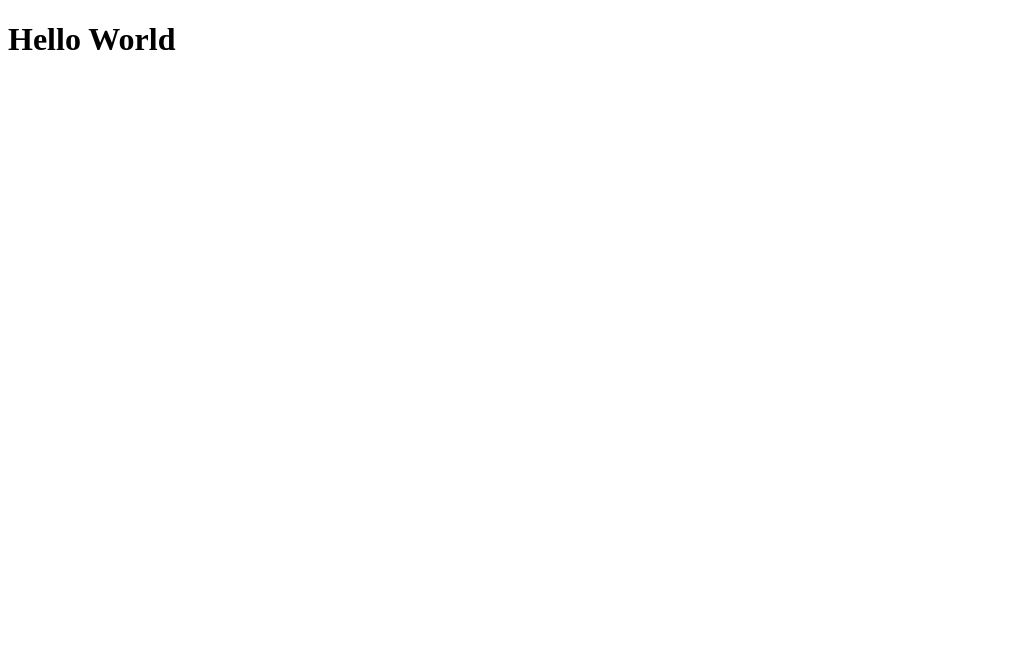
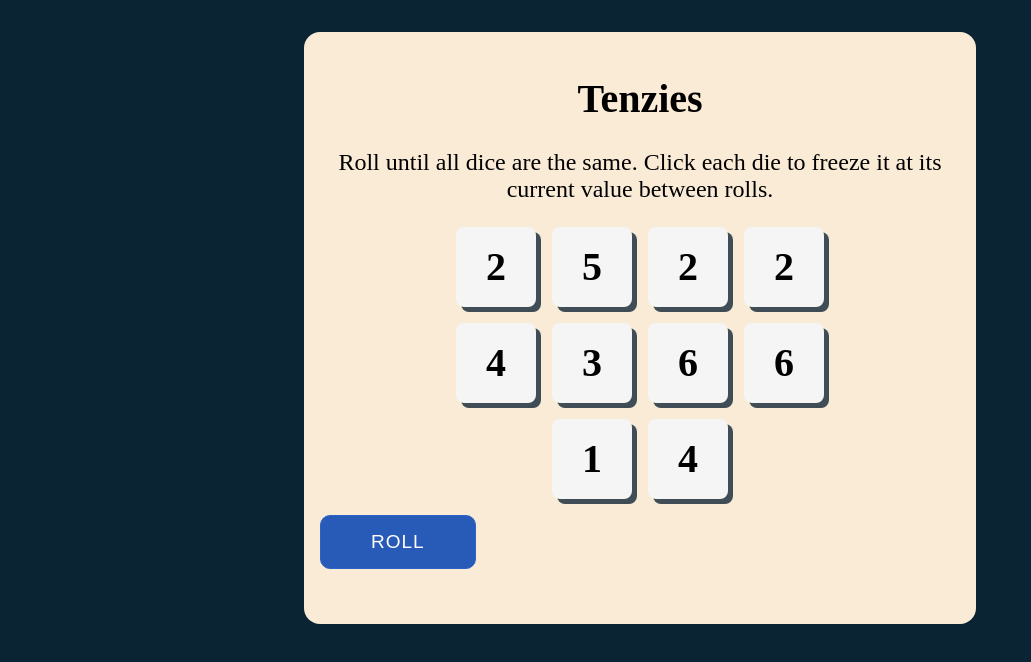
Before and after one commit to scott-gianan/tenzies-game, a React (Vite) app: page / in a window 1280 px wide. Shown: the top 662 px of the page, without its empty margins (0-1031 px from the left). Built offline with nearby package versions, Linux system fonts and the light colour scheme.

Commit message:
finished project

```diff
--- a/package.json
+++ b/package.json
@@ -10,6 +10,7 @@
   },
   "dependencies": {
     "bootstrap": "^5.2.3",
+    "nanoid": "^4.0.1",
     "react": "^18.2.0",
     "react-bootstrap": "^2.7.2",
     "react-dom": "^18.2.0"
--- a/src/App.css
+++ b/src/App.css
@@ -0,0 +1,68 @@
+body{
+    background-color: #0B2434;
+}
+
+.game-container {
+    padding: 1rem;
+    height: 70vh;
+    background-color:antiquewhite;
+    margin: 2rem auto 0 auto;
+    border-radius: 1rem;
+}
+
+.dice-container {
+    display: flex;
+    align-items: center;
+    justify-content: center;
+    flex-wrap: wrap;
+    gap: 1rem;
+    margin: 0 auto 1rem auto;
+    width: 100%
+}
+
+
+/* tabket up */
+@media only screen and (min-width: 768px) {
+    .game-container {
+        width: 60vw;
+    }
+}
+/* laptop up */
+@media only screen and (min-width: 992px) {
+    .game-container {
+        width: 50vw;
+    }
+    .dice-container {
+        width: 70%;
+    }
+}
+
+h1, p{
+    text-align: center;
+}
+
+h1 {
+    font-size: 2.5rem;
+}
+
+p {
+    font-size: 1.5rem;
+}
+
+button {
+    color: #ffffff;
+    background-color: #285ab7;
+    font-size: 19px;
+    border: 1px solid #2d63c8;
+    border-radius: 10px;
+    padding: 15px 50px;
+    letter-spacing: 1px;
+    cursor: pointer;
+}
+button:hover {
+    background-color: #10175a;
+    box-shadow: 1px 1px 1px;
+}
+button:active{
+    box-shadow: inset 5px 5px 10px -3px rgba(196, 210, 228, 0.7);
+}
--- a/src/App.jsx
+++ b/src/App.jsx
@@ -1,10 +1,74 @@
+import { useState } from 'react';
 import './App.css'
+import Dice from './Components/Dice.jsx';
+import { nanoid } from 'nanoid';
 
 function App() {
+  const [dice, setDice] = useState(allNewDice());
 
+  function allNewDice() {
+    const numbersArray = [];
+    for(let i=1; i<=10; i++){
+      let die = {
+        id: nanoid(),
+        value: Math.floor(Math.random()*6)+1,
+        isHeld: false
+      }
+      numbersArray.push(die);
+    }
+    return numbersArray;
+  }
+
+  const diceElements = dice.map(die => {
+    const handleClick = () => {
+      setDice(previousDice => {
+        return previousDice.map(individualDie => {
+          return individualDie.id === die.id ? {...individualDie, isHeld: !individualDie.isHeld} : individualDie
+        })
+      })
+    }
+    return (
+      <Dice
+      key={die.id}
+      value={die.value}
+      status={die.isHeld}
+      onClick={handleClick}
+      />
+    )
+  })
+
+  function rollDice(){
+    setDice(previousDice => {
+      return previousDice.map(individualDie => {
+        let newDie = {
+          ...individualDie,
+          value: Math.floor(Math.random()*6)+1,
+        }
+        return individualDie.isHeld ? individualDie : newDie
+      })
+    })
+  }
+
+  function checkDice(){
+    let testValue = dice[0].value;
+    return dice.every(die => die.value===testValue && die.isHeld);
+  }
+
+  function newGame(){
+    setDice(allNewDice());
+  }
 
   return (
-    <h1>Hello World</h1>
+    <div className='main-container'>
+      <div className='game-container' >
+        <h1>Tenzies</h1>
+        <p>Roll until all dice are the same. Click each die to freeze it at its current value between rolls.</p>
+        <div className='dice-container'>
+          {diceElements}
+        </div>
+        {checkDice() ? <button onClick={newGame}>New Game</button> : <button onClick={rollDice}>ROLL</button>}
+      </div>
+    </div>
   )
 }
 
--- /dev/null
+++ b/src/Components/Dice.jsx
@@ -0,0 +1,18 @@
+import  './DiceStyle.css'
+
+export default function Dice(props) {
+
+    const style = {
+        backgroundColor: props.status ? 'aquamarine' : 'whitesmoke'
+    }
+
+    return (
+        <div
+        className={`individual-die`}
+        onClick={props.onClick}
+        style={style}
+        >
+            <h2 className='die-num'>{props.value}</h2>
+        </div>
+    )
+}
--- /dev/null
+++ b/src/Components/DiceStyle.css
@@ -0,0 +1,17 @@
+.individual-die{
+    width: 5rem;
+    height: 5rem;
+    box-shadow: 5px 5px rgba(2, 24, 44, 0.747);
+    border-radius: 0.5rem;
+    display: flex;
+    align-items: center;
+    justify-content: center;
+}
+
+.die-num {
+    font-size: 2.5rem;
+}
+
+.die-active {
+    background-color: aquamarine;
+}
```
Also changed, not shown: 1 other file (tests, documents, lock files or other folders).
